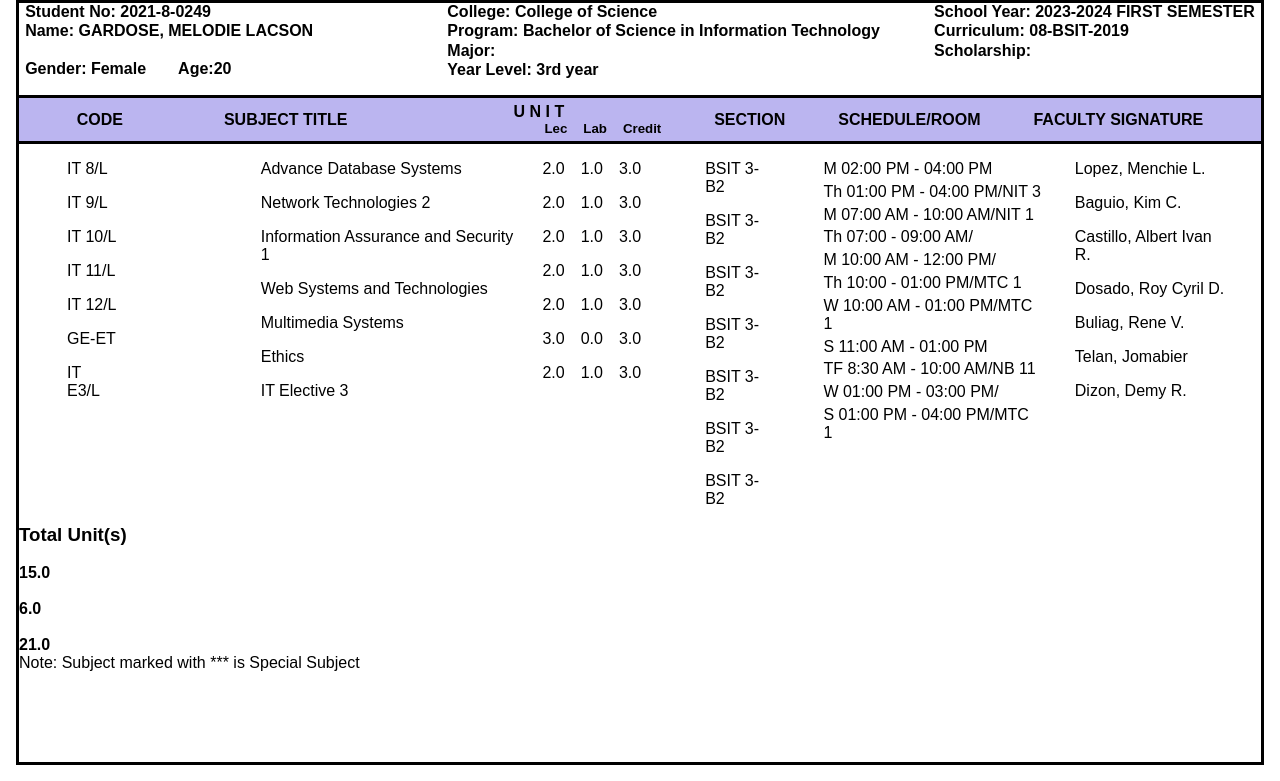
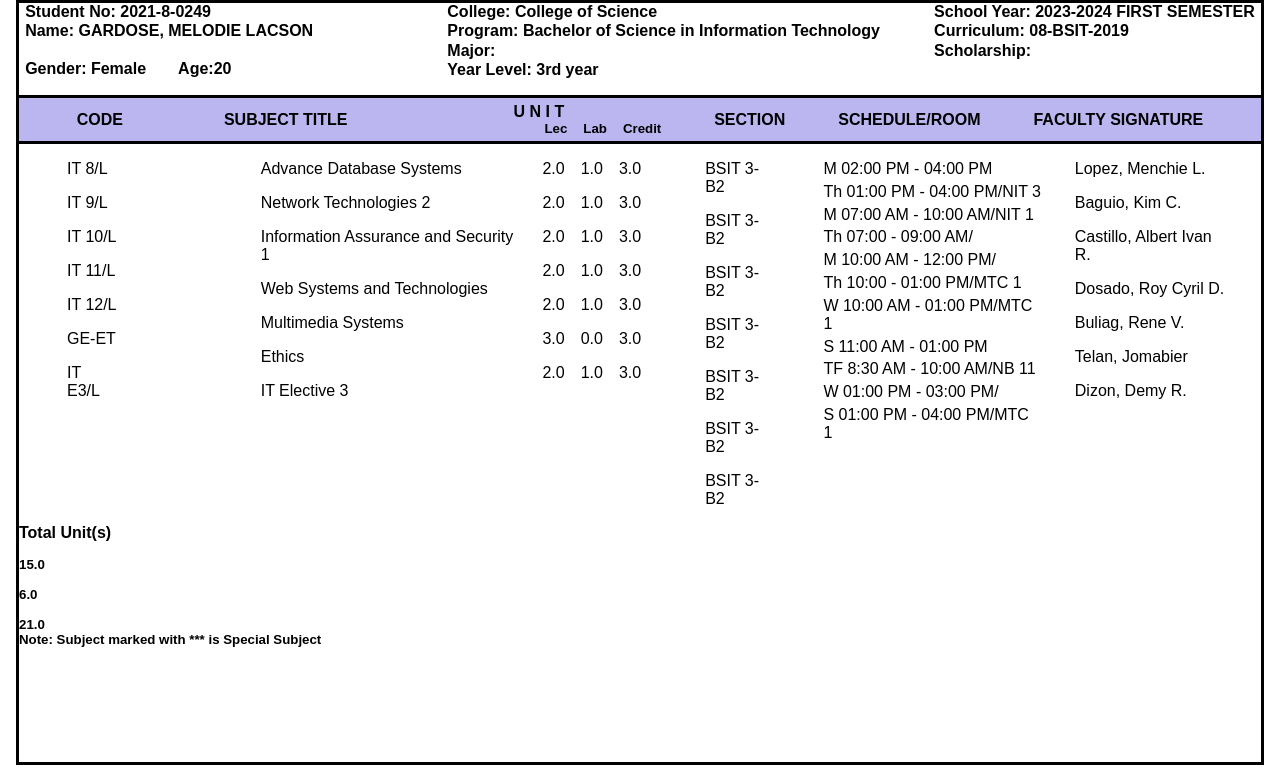
Before and after one commit to me10die/Gardose-COR, a plain HTML site: page index.html in a window 1280 px wide. Shown: the part 461-1242 px from the top of the page. Drawn offline with Linux system fonts and the light colour scheme.

Commit message:
style changes 4

```diff
--- a/index.html
+++ b/index.html
@@ -156,14 +156,14 @@
       </section>
       <div class="total-units">
         <div class ="num-units">
-            <h3>Total Unit(s)</h3>
-            <h4><br>15.0</h4>
-            <h4><br>6.0</h4>
-            <h4><br>21.0</h4>
+            <h4>Total Unit(s)</h4>
+            <h5><br>15.0</h5>
+            <h5><br>6.0</h5>
+            <h5><br>21.0</h5>
         </div>
       </div>
     <div class="note">
-        <p>Note: Subject marked with *** is Special Subject</p>
+        <h5>Note: Subject marked with *** is Special Subject</h5>
     </div>
     </main>
   </body>
```
